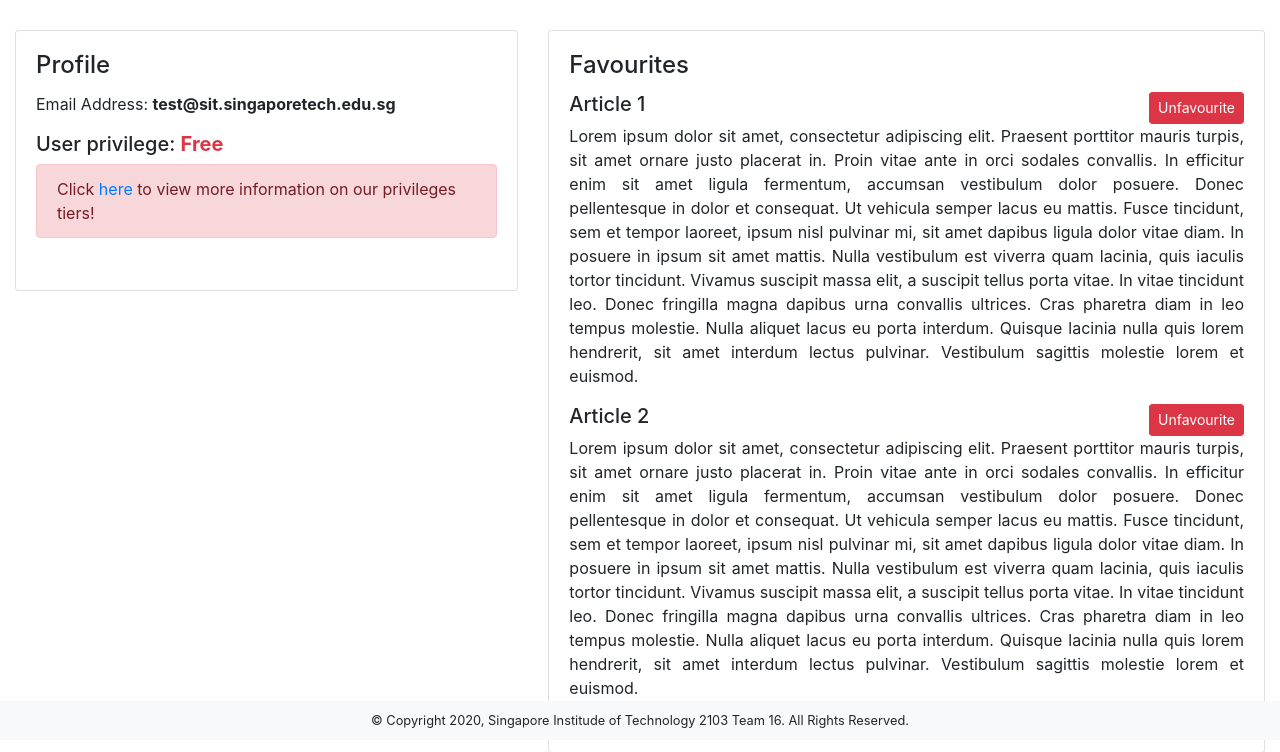
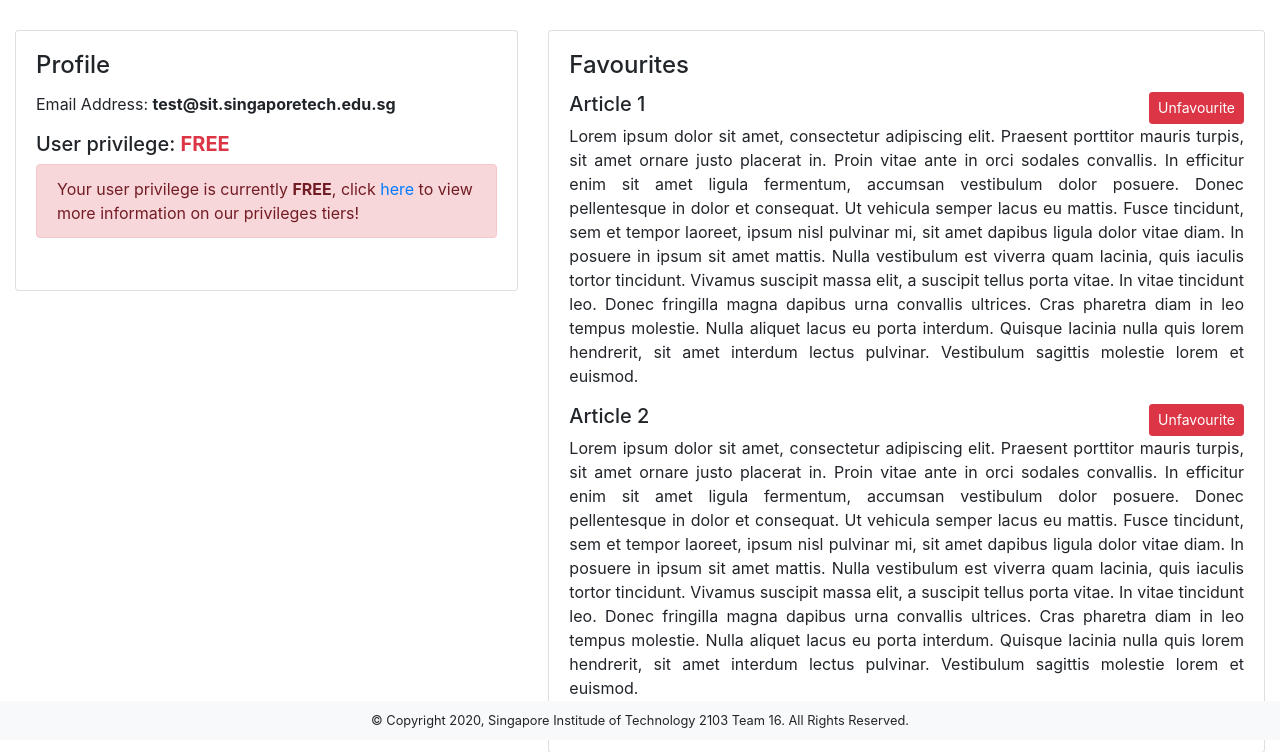
Before and after one commit to yyheng/database-m3012, a Flask app: page /user_profile in a window 1280 px wide. Shown: the part 60-812 px from the top of the page. Run offline with Flask 2, Linux system fonts and the light colour scheme; some libraries are stand-ins or nearby versions.

Commit message:
Update user_profile.htm

```diff
--- a/templates/main/user_profile.htm
+++ b/templates/main/user_profile.htm
@@ -14,9 +14,9 @@
                     <span>
                         <p>Email Address: <strong>test@sit.singaporetech.edu.sg</strong></p>
                     </span>
-                    <h5>User privilege: <strong class="text-danger">Free</strong></h5>
+                    <h5>User privilege: <strong class="text-danger">FREE</strong></h5>
                     <div class="alert alert-danger" role="alert">
-                        Click <a href="#">here</a> to view more information on our privileges tiers!
+                        Your user privilege is currently <strong>FREE</strong>, click <a href="#">here</a> to view more information on our privileges tiers!
                     </div>
                 </form>
             </div>
```
